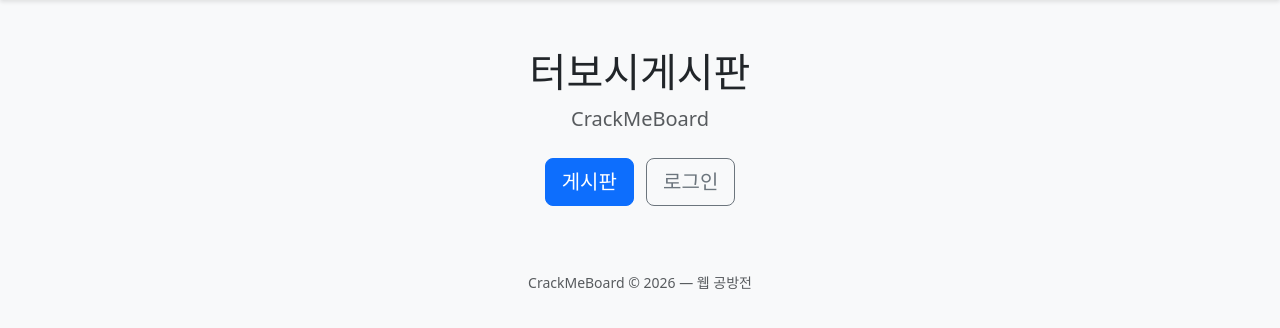
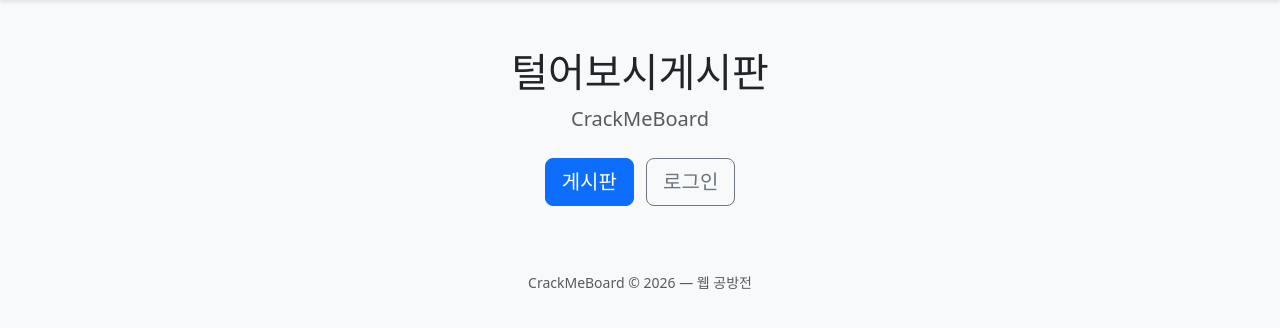
Before and after one commit to uphcu/CrackMeBoard, a Flask app: page / in a window 1280 px wide. Shown: the part 56-384 px from the top of the page. Run offline with Flask 3, Linux system fonts and the light colour scheme; some libraries are stand-ins or nearby versions.

Commit message:
fix: typo ㅂ→ㅓ in index

```diff
--- a/app/templates/core/index.html
+++ b/app/templates/core/index.html
@@ -2,7 +2,7 @@
 {% block title %}CrackMeBoard{% endblock %}
 {% block content %}
 <div class="text-center mt-5">
-    <h1>터보시게시판</h1>
+    <h1>털어보시게시판</h1>
     <p class="lead text-muted">CrackMeBoard</p>
     <div class="mt-4">
         <a href="{{ url_for('board.index') }}" class="btn btn-primary btn-lg me-2">게시판</a>
```
